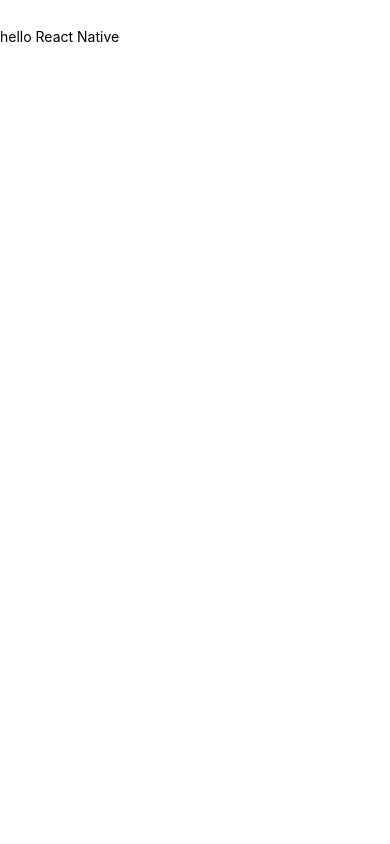
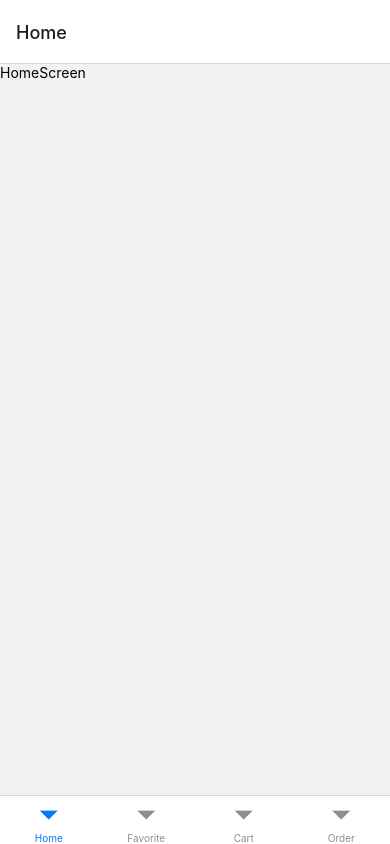
Before and after one commit to NisalaRV/MobileApp, a React Native app: screen /Tab in a window 390 px wide. Built offline with nearby package versions, Linux system fonts and the light colour scheme.

Commit message:
set Navigation

```diff
--- a/App.tsx
+++ b/App.tsx
@@ -1,16 +1,23 @@
 import React from 'react';
-import {StyleSheet, Text, View} from 'react-native';
+import { NavigationContainer } from '@react-navigation/native';
+import { createNativeStackNavigator } from '@react-navigation/native-stack';
+import TabNavigator from './src/navigators/TabNavigator.tsx';
 import CustomIcon from './src/components/CustomIcon.tsx';
+import DetailsScreen from './src/screens/DetailsScreen.tsx';
+import PaymentScreen from './src/screens/PaymentScreen.tsx';
+
+const stack = createNativeStackNavigator();
+
 const App = () => {
   return (
-    <View>
-      <CustomIcon name="like" size={25} />
-      <Text>hello React Native</Text>
-    </View>
+   <NavigationContainer>
+    <stack.Navigator screenOptions={{headerShown:false}}>
+    <stack.Screen name="Tab"  component={TabNavigator}  options={{animation:'slide_from_bottom'}}></stack.Screen>
+      <stack.Screen name="Details"  component={DetailsScreen}  options={{animation:'slide_from_bottom'}}></stack.Screen>
+      <stack.Screen name="Payment"  component={PaymentScreen}  options={{animation:'slide_from_bottom'}}></stack.Screen>
+    </stack.Navigator>
+   </NavigationContainer>
   );
 };
 
 export default App;
-
-// eslint-disable-next-line @typescript-eslint/no-unused-vars
-const styles = StyleSheet.create({});
--- /dev/null
+++ b/src/navigators/TabNavigator.tsx
@@ -0,0 +1,26 @@
+import React from 'react'
+import { StyleSheet} from 'react-native'
+import { createBottomTabNavigator } from '@react-navigation/bottom-tabs'
+import HomeScreen from '../screens/HomeScreen'
+import FavoritesScreen from '../screens/FavoritesScreen'
+import CartScreen from '../screens/CartScreen'
+import OrderHistoryScreen from '../screens/OrderHistoryScreen'
+import CustomIcon from '../components/CustomIcon'
+
+const Tab = createBottomTabNavigator();
+
+const TabNavigator = () => {
+  return (
+    <Tab.Navigator>
+        <Tab.Screen name="Home" component={HomeScreen}></Tab.Screen>
+        <Tab.Screen name="Favorite" component={FavoritesScreen}></Tab.Screen>
+        <Tab.Screen name="Cart" component={CartScreen}></Tab.Screen>
+        <Tab.Screen name="Order" component={OrderHistoryScreen}></Tab.Screen>
+    </Tab.Navigator>
+  )
+}
+
+const styles = StyleSheet.create({})
+
+
+export default TabNavigator
--- a/src/screens/CartScreen.tsx
+++ b/src/screens/CartScreen.tsx
@@ -0,0 +1,14 @@
+import { StyleSheet, Text, View } from 'react-native'
+import React from 'react'
+
+const CartScreen = () => {
+  return (
+    <View>
+      <Text>CartScreen</Text>
+    </View>
+  )
+}
+
+const styles = StyleSheet.create({})
+
+export default CartScreen
--- a/src/screens/DetailsScreen.tsx
+++ b/src/screens/DetailsScreen.tsx
@@ -0,0 +1,14 @@
+import { StyleSheet, Text, View } from 'react-native'
+import React from 'react'
+
+const DetailsScreen = () => {
+  return (
+    <View>
+      <Text>DetailsScreen</Text>
+    </View>
+  )
+}
+
+const styles = StyleSheet.create({})
+
+export default DetailsScreen
--- a/src/screens/FavoritesScreen.tsx
+++ b/src/screens/FavoritesScreen.tsx
@@ -0,0 +1,14 @@
+import { StyleSheet, Text, View } from 'react-native'
+import React from 'react'
+
+const FavoritesScreen = () => {
+  return (
+    <View>
+      <Text>FavoritesScreen</Text>
+    </View>
+  )
+}
+
+const styles = StyleSheet.create({})
+
+export default FavoritesScreen
--- a/src/screens/HomeScreen.tsx
+++ b/src/screens/HomeScreen.tsx
@@ -0,0 +1,14 @@
+import { StyleSheet, Text, View } from 'react-native'
+import React from 'react'
+
+const HomeScreen = () => {
+  return (
+    <View>
+      <Text>HomeScreen</Text>
+    </View>
+  )
+}
+
+const styles = StyleSheet.create({})
+
+export default HomeScreen
--- a/src/screens/OrderHistoryScreen.tsx
+++ b/src/screens/OrderHistoryScreen.tsx
@@ -0,0 +1,14 @@
+import { StyleSheet, Text, View } from 'react-native'
+import React from 'react'
+
+const OrderHistoryScreen = () => {
+  return (
+    <View>
+      <Text>OrderHistoryScreen</Text>
+    </View>
+  )
+}
+
+const styles = StyleSheet.create({})
+
+export default OrderHistoryScreen
--- a/src/screens/PaymentScreen.tsx
+++ b/src/screens/PaymentScreen.tsx
@@ -0,0 +1,14 @@
+import { StyleSheet, Text, View } from 'react-native'
+import React from 'react'
+
+const PaymentScreen = () => {
+  return (
+    <View>
+      <Text>PaymentScreen</Text>
+    </View>
+  )
+}
+
+const styles = StyleSheet.create({})
+
+export default PaymentScreen
```
